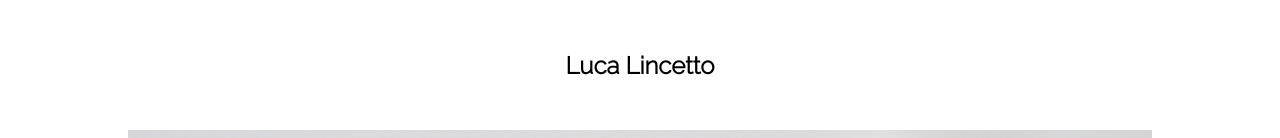
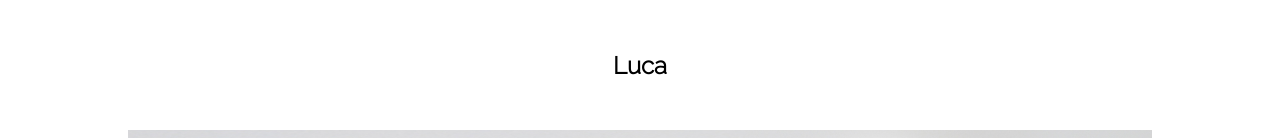
Before and after one commit to Ljnce/Ljnce.github.io, a plain HTML site: page index.html in a window 1280 px wide. Shown: the top 138 px of the page. Drawn offline with nearby package versions, Linux system fonts and the light colour scheme.

Commit message:
First commit

```diff
--- a/index.html
+++ b/index.html
@@ -17,7 +17,7 @@
         <header>
             <div class="container-header">
                 <div class="head">
-                    <h2>Luca Lincetto</h2>
+                    <h2>Luca</h2>
                 </div>
             </div>
         </header>
```
